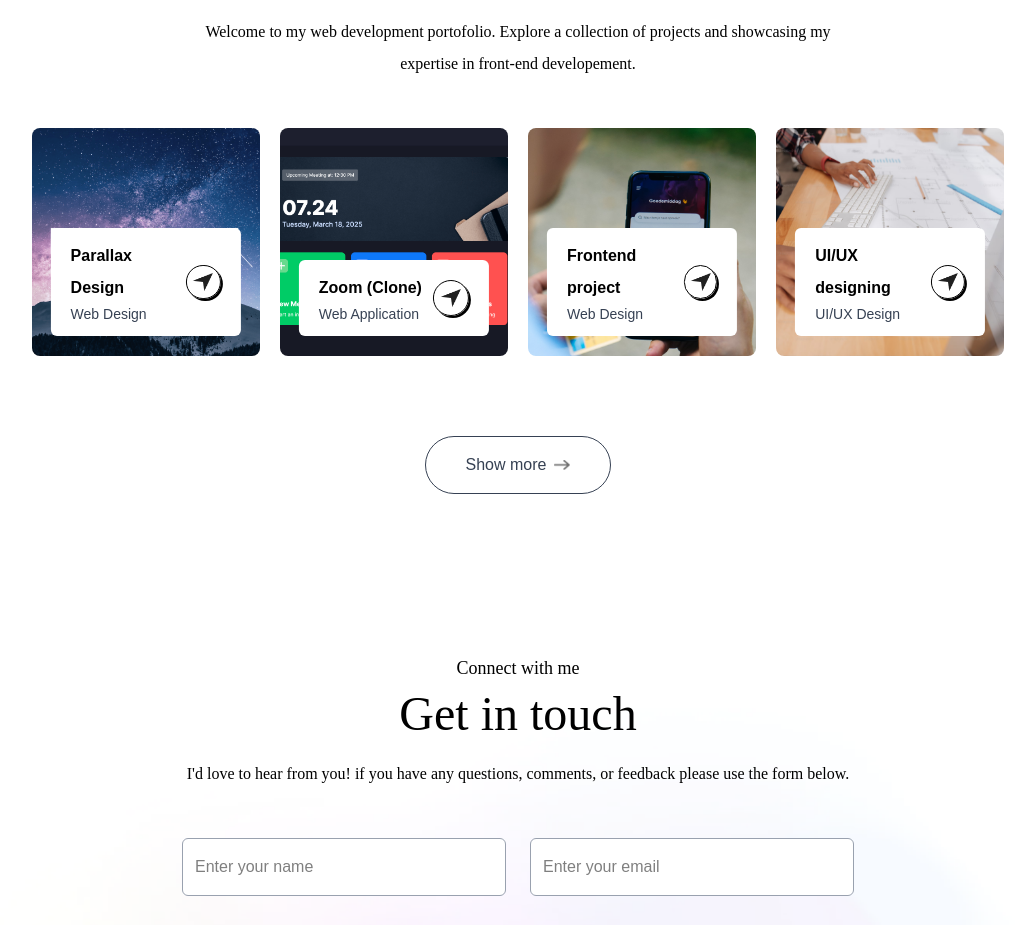
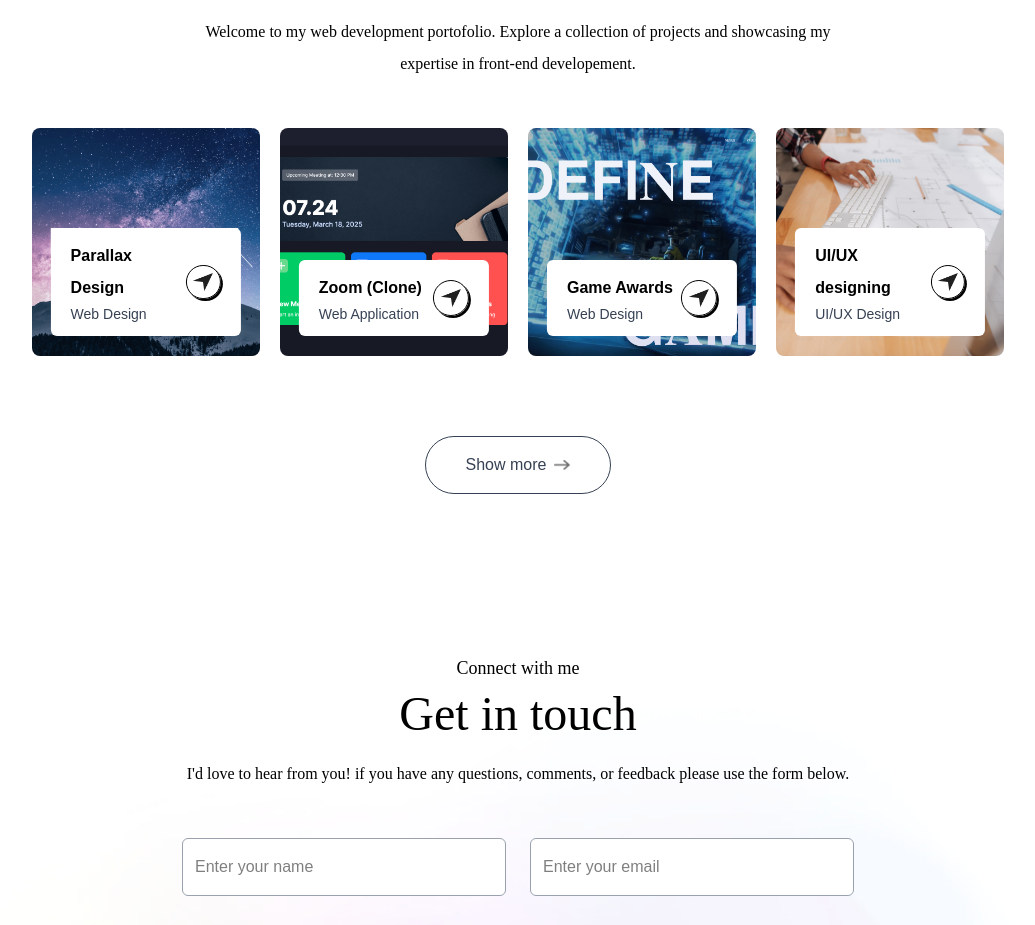
Before and after one commit to ipunganwar/portofolio, a Next.js app: page / in a window 1280 px wide. Shown: the part 2391-3316 px from the top of the page, without its empty margins (122-1157 px from the left). Built offline with nearby package versions, Linux system fonts and the light colour scheme; a web font is replaced by a local one.

Commit message:
feat: add new work

```diff
--- a/assets/assets.js
+++ b/assets/assets.js
@@ -92,10 +92,10 @@ export const workData = [
     link: "https://nextjs-stream-example.vercel.app/",
   },
   {
-    title: "Frontend project",
+    title: "Game Awards",
     description: "Web Design",
-    bgImage: "/work-1.png",
-    link: "",
+    bgImage: "/awward.png",
+    link: "https://awwardss-eta.vercel.app/",
   },
   {
     title: "UI/UX designing",
```
Also changed, not shown: public/awward.png (added).
